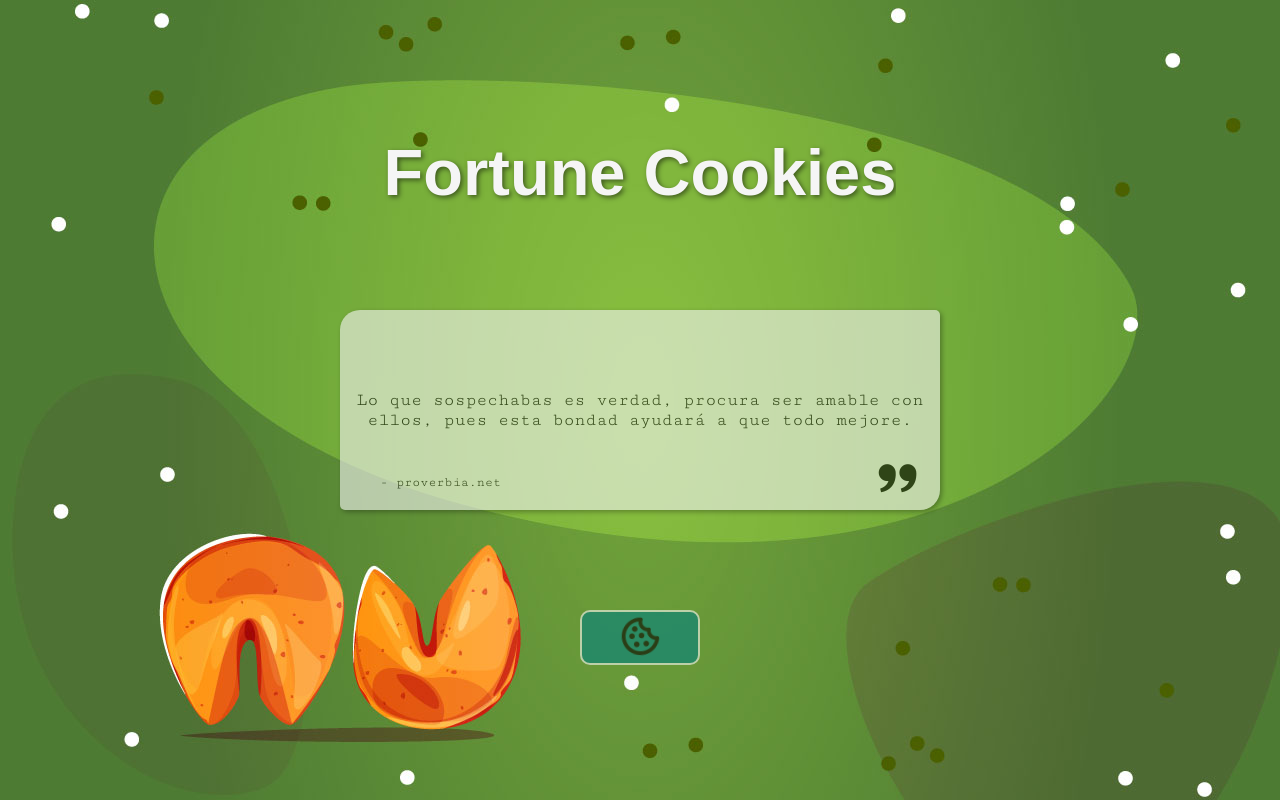
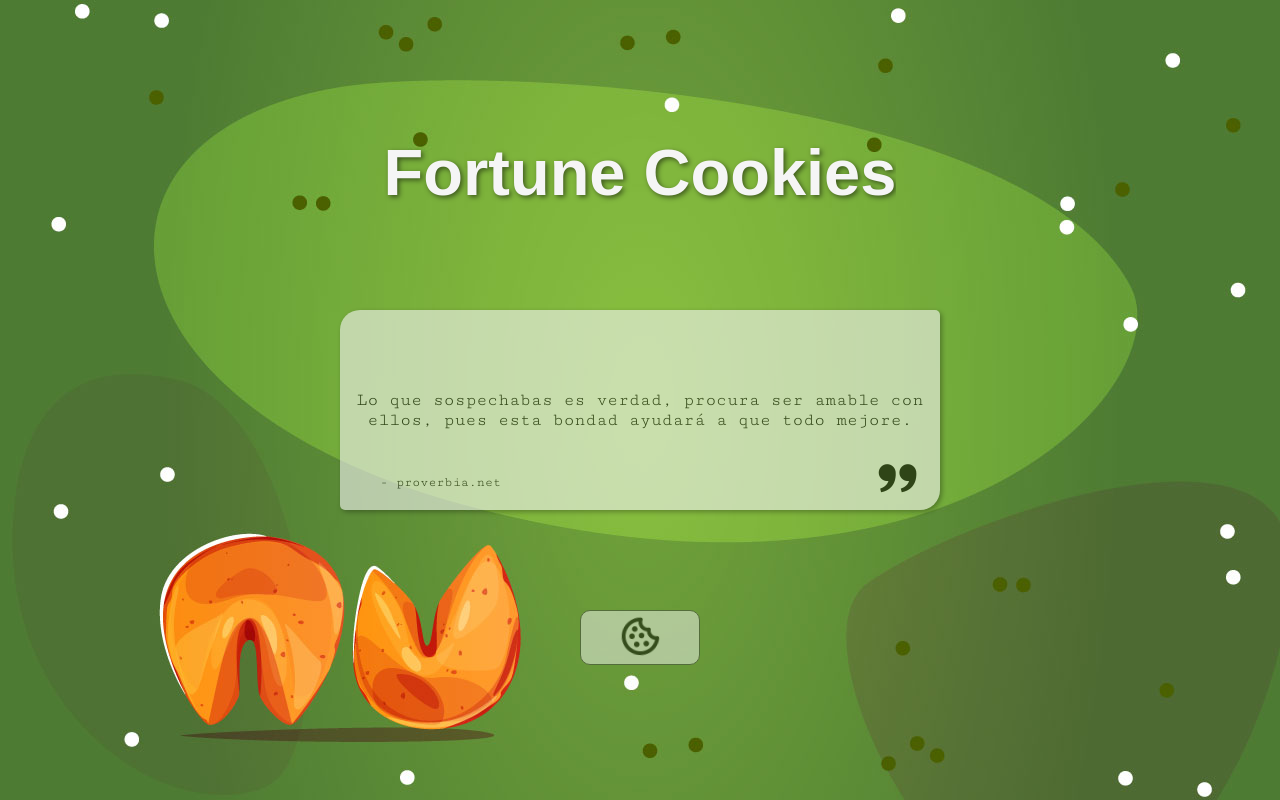
Before and after one commit to Osimitzu/Fortune-Cookie, a React (Vite) app: page / in a window 1280 px wide. Built offline with nearby package versions, Linux system fonts and the light colour scheme; a web font is replaced by a local one.

Commit message:
button updated

```diff
--- a/src/styles/Button.css
+++ b/src/styles/Button.css
@@ -2,12 +2,13 @@ button {
   width: 120px;
   height: 55px;
   outline: none;
-  border: 2px solid whitesmoke;
+  border: 1px solid rgb(63, 63, 63);
   border-radius: 10px;
-  background-color: teal;
-  opacity: 0.6;
+  background-color: whitesmoke;
+  opacity: 0.5;
   cursor: pointer;
   transition: 0.3s;
+  color: black;
 }
 
 i {
@@ -15,7 +16,8 @@ i {
 }
 
 button:hover {
-  opacity: 0.9;
+  opacity: 0.6;
+  background-color: rgb(160, 160, 160);
 }
 
 button:active {
```
